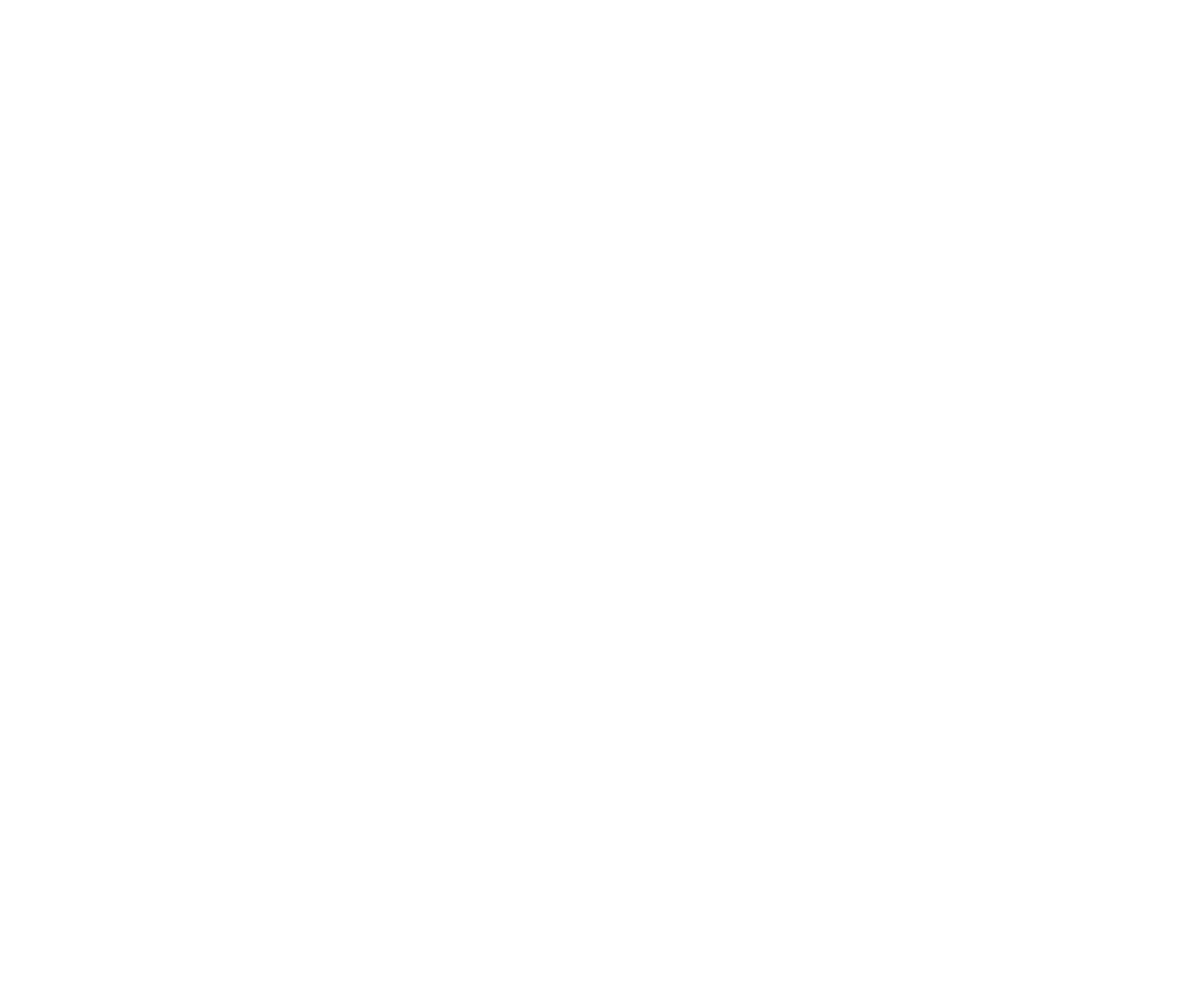
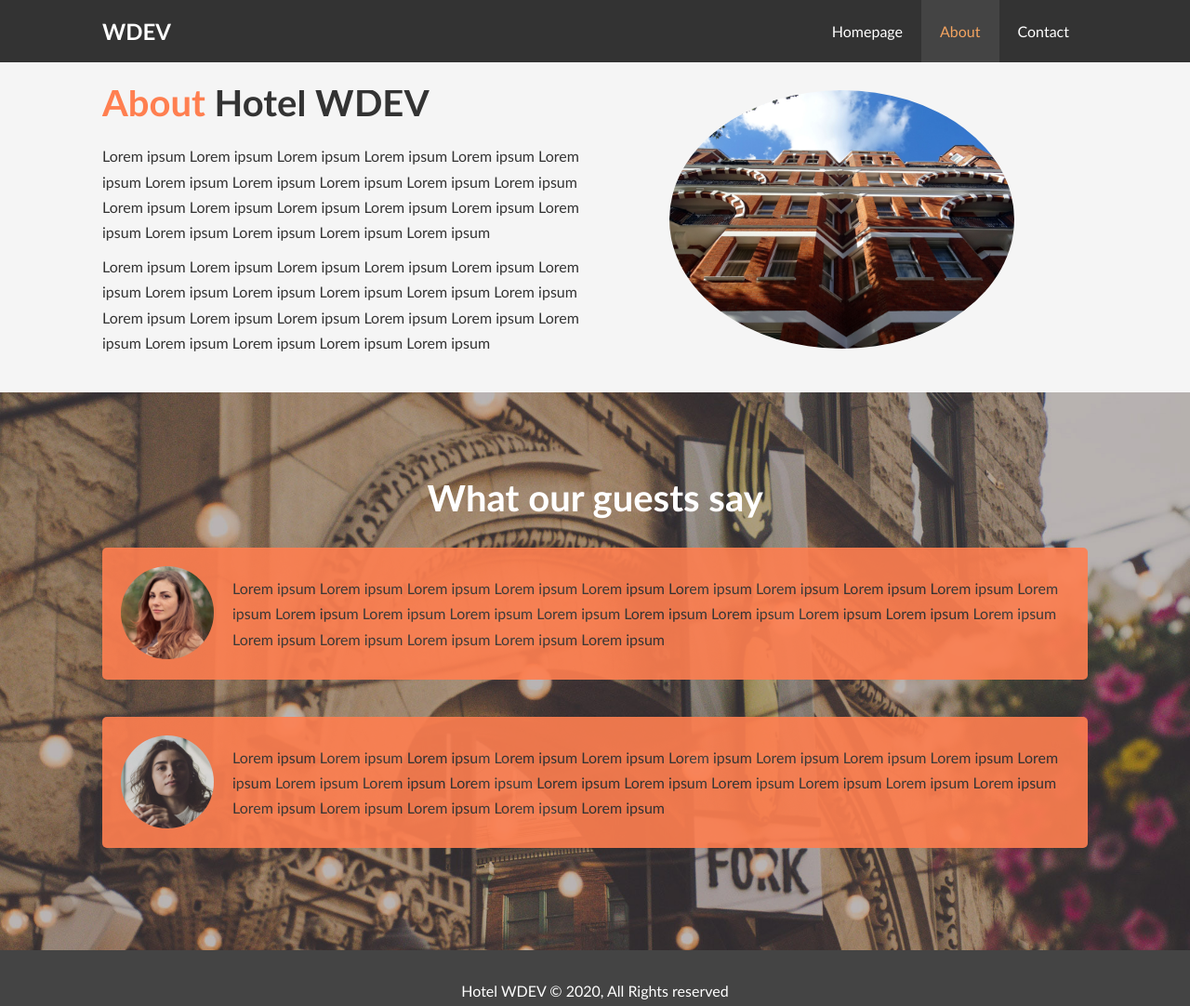
Before and after one commit to damirachimovici/Basic-HTML-Hotel-Website, a plain HTML site: page about.html in a window 1280 px wide. Shown: the whole page at 93% size. Before the commit the page ends 800 px from the top, so only its background shows below. Drawn offline with Linux system fonts and the light colour scheme.

Commit message:
About-page

```diff
--- a/about.html
+++ b/about.html
@@ -2,9 +2,55 @@
 <html lang="en">
 <head>
     <meta charset="UTF-8">
-    <title>Title</title>
+    <title>Web-Dev Hotel | About</title>
+    <meta name="description" content="Welcome to the one of the bunch of fictive hotels on the internet">
+    <meta name="keywords" content="hotel clisura dunarii">
+    <link rel="stylesheet" href="css/style.css">
+    <script src="https://kit.fontawesome.com/0f6eb11b56.js" crossorigin="anonymous"></script>
 </head>
 <body>
+<header>
+    <nav id="navbar">
+        <div class="container">
+            <h1 class="logo"><a href="index.html">WDEV</a></h1>
+            <ul>
+                <li><a href="index.html">Homepage</a></li>
+                <li><a class="current" href="about.html">About</a></li>
+                <li><a href="contact.html">Contact</a></li>
+            </ul>
+        </div>
+    </nav>
+</header>
+<section id="about-info" class="bg-light py-3">
+    <div class="container">
+        <div class="info-left">
+            <h1 class="l-heading"><span class="text-primary">About </span>Hotel WDEV</h1>
+            <p>Lorem ipsum Lorem ipsum Lorem ipsum Lorem ipsum Lorem ipsum Lorem ipsum Lorem ipsum Lorem ipsum Lorem ipsum Lorem ipsum Lorem ipsum Lorem ipsum Lorem ipsum Lorem ipsum Lorem ipsum Lorem ipsum Lorem ipsum Lorem ipsum Lorem ipsum Lorem ipsum Lorem ipsum </p>
+            <p>Lorem ipsum Lorem ipsum Lorem ipsum Lorem ipsum Lorem ipsum Lorem ipsum Lorem ipsum Lorem ipsum Lorem ipsum Lorem ipsum Lorem ipsum Lorem ipsum Lorem ipsum Lorem ipsum Lorem ipsum Lorem ipsum Lorem ipsum Lorem ipsum Lorem ipsum Lorem ipsum Lorem ipsum </p>
+        </div>
+        <div class="info-right">
+            <img src="./img/photo-2.jpg" alt="hotel">
+        </div>
+    </div>
+</section>
+<div class="clr">
 
+</div>
+<section id="testimonials">
+    <div class="container">
+        <h2 class="l-heading">What our guests say</h2>
+        <div class="testimonial bg-primary">
+            <img src="./img/person-1.jpg" alt="Laura">
+            <p>Lorem ipsum Lorem ipsum Lorem ipsum Lorem ipsum Lorem ipsum Lorem ipsum Lorem ipsum Lorem ipsum Lorem ipsum Lorem ipsum Lorem ipsum Lorem ipsum Lorem ipsum Lorem ipsum Lorem ipsum Lorem ipsum Lorem ipsum Lorem ipsum Lorem ipsum Lorem ipsum Lorem ipsum Lorem ipsum Lorem ipsum Lorem ipsum </p>
+        </div>
+        <div class="testimonial bg-primary">
+            <img src="./img/person-2.jpg" alt="Stephanie">
+            <p>Lorem ipsum Lorem ipsum Lorem ipsum Lorem ipsum Lorem ipsum Lorem ipsum Lorem ipsum Lorem ipsum Lorem ipsum Lorem ipsum Lorem ipsum Lorem ipsum Lorem ipsum Lorem ipsum Lorem ipsum Lorem ipsum Lorem ipsum Lorem ipsum Lorem ipsum Lorem ipsum Lorem ipsum Lorem ipsum Lorem ipsum Lorem ipsum </p>
+        </div>
+    </div>
+</section>
+<footer id="main-footer">
+    <p>Hotel WDEV &copy; 2020, All Rights reserved</p>
+</footer>
 </body>
 </html>
--- a/css/style.css
+++ b/css/style.css
@@ -56,6 +56,10 @@ p{
     background: #333;
     color: white;
 }
+.bg-light{
+    background: whitesmoke;
+    color: #333333;
+}
 .btn-light{
     background: #f4f4f4;
     color: #333;
@@ -67,6 +71,16 @@ p{
 .clr{
     clear: both;
 }
+.l-heading{
+    font-size: 40px;
+}
+
+/* Padding */
+.py-1 {padding:10px 0;}
+.py-2 {padding:20px 0;}
+.py-3 {padding:30px 0;}
+
+
 /* Navbar */
 #navbar{
     background-color: #333;
@@ -153,7 +167,50 @@ p{
     margin-bottom: 10px;
 }
 
-/*Footer*/
+/*About*/
+#about-info .info-right{
+    float: right;
+    width: 50%;
+    min-height: 100%;
+}
+.info-right img{
+    width: 70%;
+    display: block;
+    margin: auto;
+    border-radius: 50%;
+}
+
+#about-info .info-left{
+    float: left;
+    width: 50%;
+    min-height: 100%;
+}
+
+/*Testimonials*/
+#testimonials{
+    height: 600px;
+    background: url("../img/test-bg.jpg") no-repeat center center/cover;
+    padding-top: 100px;
+}
+#testimonials h2{
+    color: white;
+    text-align: center;
+    padding-bottom: 40px;
+}
+#testimonials .testimonial img{
+    width: 100px;
+    float: left;
+    margin-right: 20px;
+    border-radius: 50%;
+}
+#testimonials .testimonial{
+    padding: 20px;
+    margin-bottom: 40px;
+    border-radius: 5px;
+    opacity: 0.9;
+}
+
+    /*Footer*/
 #main-footer{
     text-align: center;
     background: #444444;
```
Also changed, not shown: contact.html (deleted, +0 -10 lines), index.html (+1 -1 lines).
